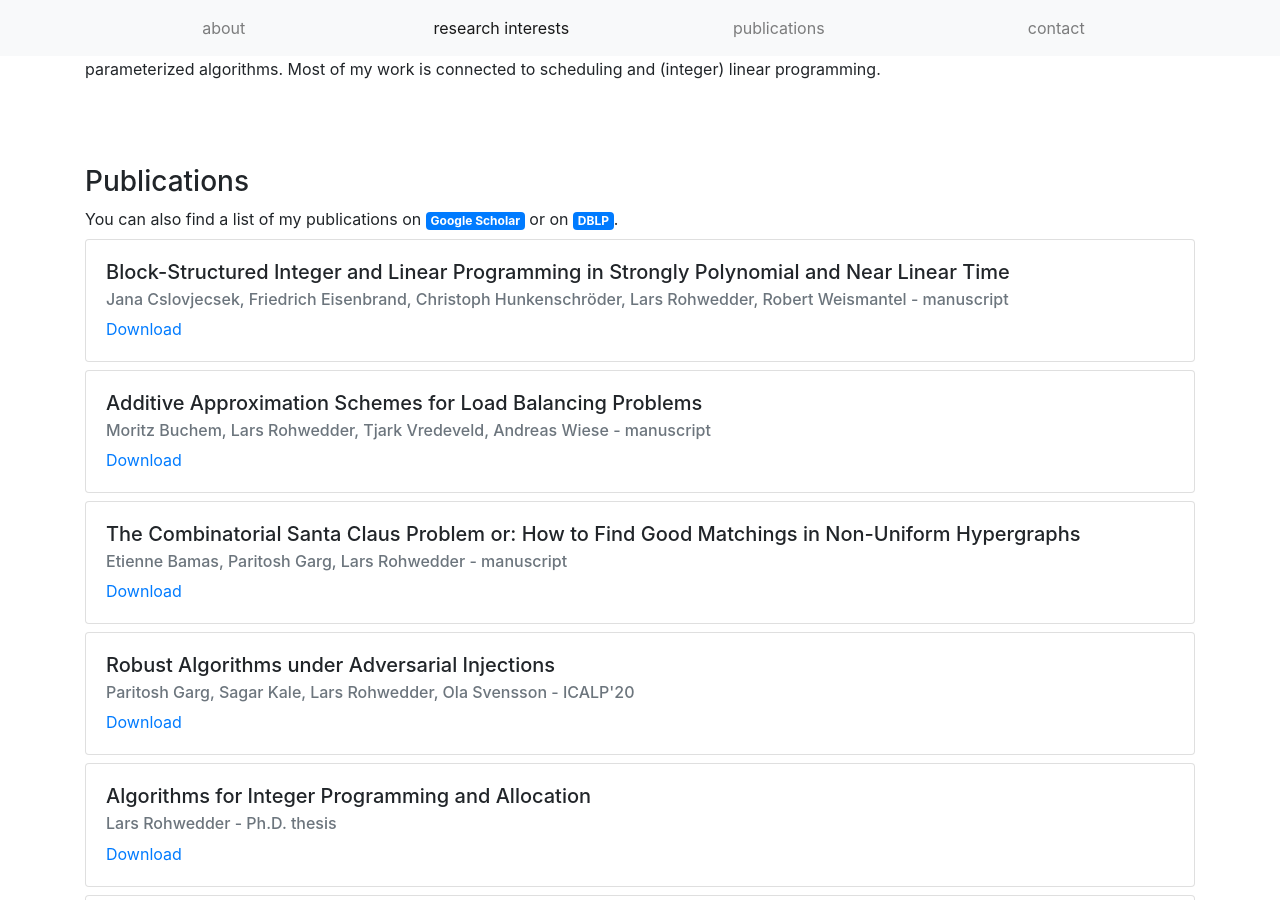
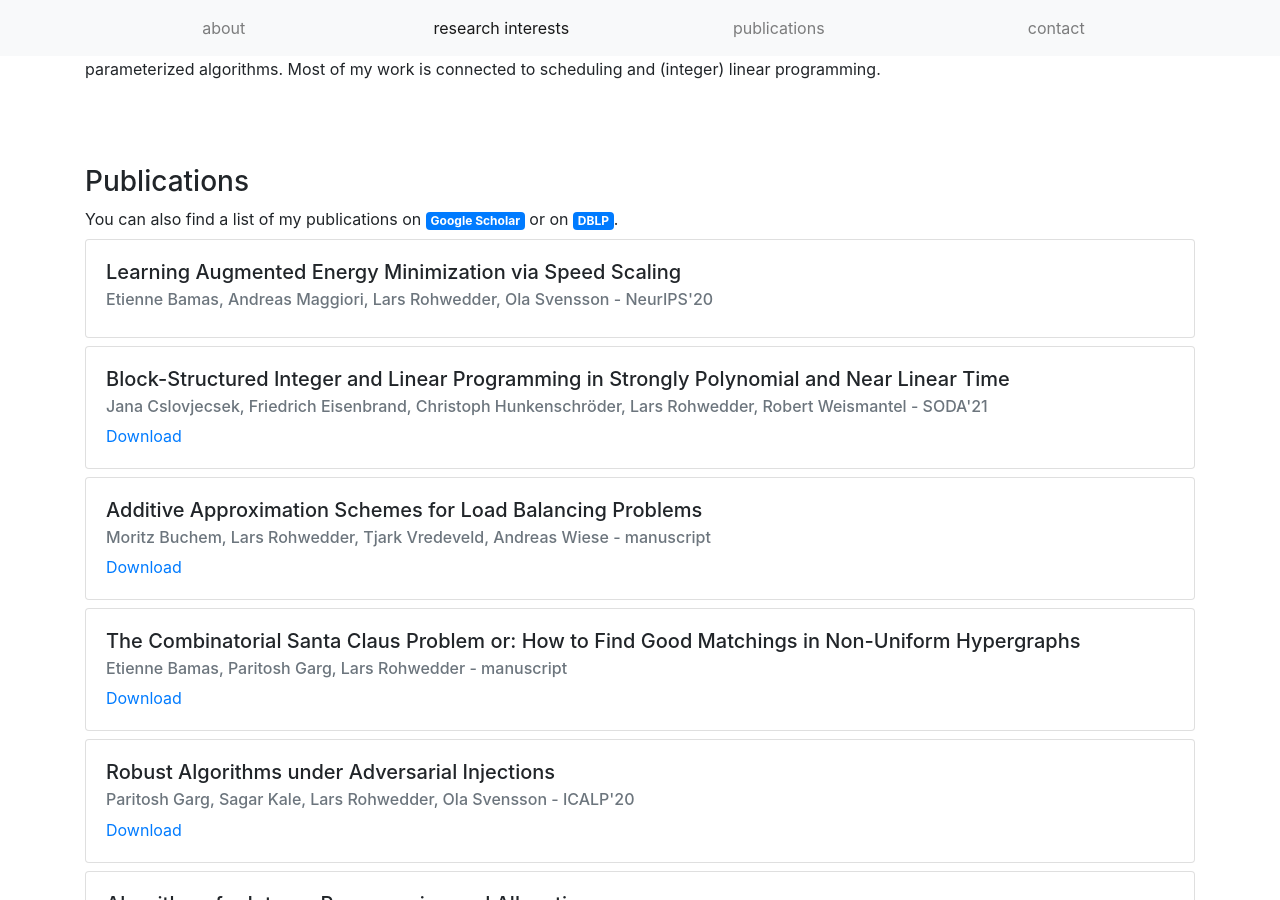
Before and after one commit to larsrohwedder/larsrohwedder.github.io, a Jekyll site: the page built from index.html, in a window 1280 px wide and 900 px high, scrolled down 1576 px. Built offline with Jekyll 4.4.1, drawn with Linux system fonts in a browser that asks for light colours.

Commit message:
publication update

```diff
--- a/_data/publications.yml
+++ b/_data/publications.yml
@@ -1,6 +1,10 @@
+- authors: "Etienne Bamas, Andreas Maggiori, Lars Rohwedder, Ola Svensson"
+  title: "Learning Augmented Energy Minimization via Speed Scaling"
+  conference: "NeurIPS'20"
+
 - authors: "Jana Cslovjecsek, Friedrich Eisenbrand, Christoph Hunkenschröder, Lars Rohwedder, Robert Weismantel"
   title: "Block-Structured Integer and Linear Programming in Strongly Polynomial and Near Linear Time"
-  conference: "manuscript"
+  conference: "SODA'21"
   preprint: "https://arxiv.org/abs/2002.07745v2"
 
 - authors: "Moritz Buchem, Lars Rohwedder, Tjark Vredeveld, Andreas Wiese"
```
Also changed, not shown: 2 other files.
